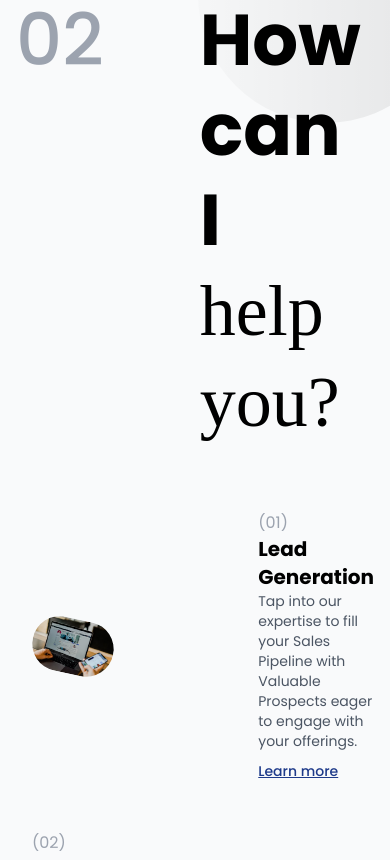
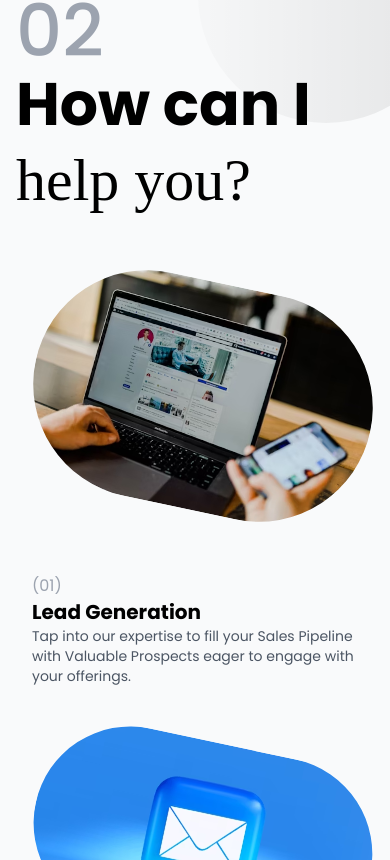
Before and after one commit to itsyaba/Dietrick, a React (Vite) app: page / in a window 390 px wide. Shown: the part 1024-1884 px from the top of the page. Built offline with nearby package versions, Linux system fonts and the light colour scheme; a web font is replaced by a local one.

Commit message:
responsive service and exp section

```diff
--- a/src/components/Home/ServiceSection.tsx
+++ b/src/components/Home/ServiceSection.tsx
@@ -1,4 +1,3 @@
-import { Link } from "react-router-dom";
 import { motion } from "framer-motion";
 // import img form "@/assets/"
 import lead from "@/assets/lead.avif";
@@ -45,15 +44,15 @@ export default function ServicesSection() {
       <div className="absolute bottom-0 left-0 w-64 h-64 bg-gradient-to-tr from-purple-600 to-transparent opacity-20 translate-y-1/4 -translate-x-1/4 rotate-45 rounded-full"></div>
 
       <div className="">
-        <div className="w-full flex items-baseline justify-center gap-24 ">
+        <div className="w-full flex items-start md:items-baseline justify-center md:gap-24 flex-col md:flex-row">
           <h1 className="text-7xl font-medium text-gray-400">02</h1>
           <motion.div
             initial={{ opacity: 0, y: 50 }}
             whileInView={{ opacity: 1, y: 0 }}
-            transition={{ duration: 0.6, ease: "circIn" }}
+            transition={{ duration: 0.6, ease: "backInOut" }}
             className="mb-16"
           >
-            <h2 className="text-7xl font-bold leading-tight">
+            <h2 className="text-6xl md:text-7xl font-bold leading-tight">
               How can I
               <br />
               <span className="font-peptit font-medium">help you?</span>
@@ -67,12 +66,12 @@ export default function ServicesSection() {
             {services.map((service, index) => (
               <motion.div
                 key={service.id}
-                className="pl-4  flex items-center justify-between gap-36"
+                className="pl-4  flex items-center justify-between gap-16 md:gap-36 flex-col"
                 initial={{ opacity: 0, y: 50 }}
                 whileInView={{ opacity: 1, y: 0 }}
                 transition={{ duration: 0.5, delay: index * 0.2 }}
               >
-                <div className={` ${index % 2 && "order-2"}`}>
+                <div className={` ${index % 2 && "md:order-2"}`}>
                   <img
                     src={service.image}
                     alt={service.title}
@@ -90,12 +89,6 @@ export default function ServicesSection() {
                     <p className="text-gray-600 text-sm mb-2">
                       {service.description}
                     </p>
-                    <Link
-                      to="#"
-                      className="text-sm font-medium hover:opacity-65 text-blue-900 underline"
-                    >
-                      Learn more
-                    </Link>
                   </div>
                 </div>
               </motion.div>
--- a/src/components/Home/experience.tsx
+++ b/src/components/Home/experience.tsx
@@ -33,7 +33,7 @@ export default function WorkExperienceSection() {
   return (
     <div className="relative w-full px-4 py-16 overflow-hidden">
       {/* Section Header */}
-      <div className="w-full flex items-baseline justify-center gap-24">
+      <div className="w-full flex items-start md:items-baseline justify-center md:gap-24 flex-col md:flex-row">
         <h1 className="text-7xl font-medium text-gray-400">03</h1>
         <motion.div
           initial={{ opacity: 0, y: 50 }}
@@ -42,7 +42,7 @@ export default function WorkExperienceSection() {
           viewport={{ once: true }}
           className="mb-16"
         >
-          <h2 className="text-7xl font-bold leading-tight">
+          <h2 className="text-6xl md:text-7xl font-bold leading-tight">
             Work
             <br />
             <span className="font-peptit font-medium">Experience</span>
@@ -51,7 +51,7 @@ export default function WorkExperienceSection() {
       </div>
 
       {/* Experience Cards */}
-      <div className="flex flex-col md:flex-row min-h-[50vh] max-w-[90%] mx-auto">
+      <div className="flex flex-col md:flex-row gap-12 md:gap-2 min-h-[50vh] max-w-[90%] mx-auto">
         {experiences.map((exp, index) => (
           <motion.div
             key={exp.id}
```
